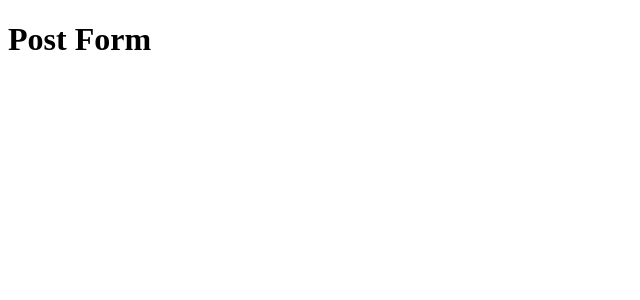
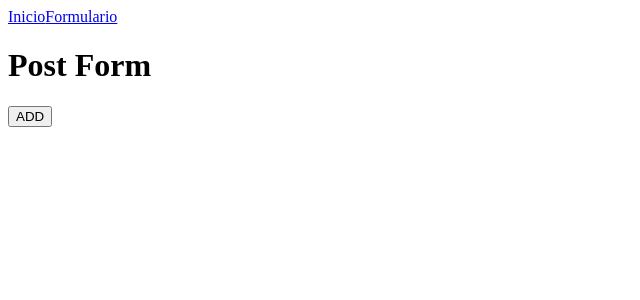
Before and after one commit to Argenthands/MERN-CONTENT-CRUD, a React (Create React App) app in the folder client/: page /new in a window 1280 px wide. Shown: the top 300 px of the page, without its empty margins (0-640 px from the left). Built offline with nearby package versions, Linux system fonts and the light colour scheme.

Commit message:
actualizado para usar react 18 el index.js, agregado el componente NavBar y creado el contex en lugar de redux

```diff
--- a/client/src/App.js
+++ b/client/src/App.js
@@ -4,6 +4,9 @@ import {
 	PostForm,
 	NotFoundPage
 } from './pages';
+import {
+	NavBar
+} from './components'
 import './App.css';
 import { PostProvider } from './context/postContext';
 
@@ -11,6 +14,7 @@ function App() {
 	return (
 		<div className='MainContainer'>
 		<PostProvider>
+			<NavBar />
 			<Routes>
 
 				<Route path="/" element={<HomePage />} />
--- /dev/null
+++ b/client/src/components/NavBar.js
@@ -0,0 +1,10 @@
+import { NavLink } from "react-router-dom"
+
+export function NavBar() {
+    return (
+        <nav className='NavBar'>
+            <NavLink className={({ isActive }) => isActive ? 'active' : 'Button__Menu'} to={'/'}>Inicio</NavLink>
+            <NavLink className={({ isActive }) => isActive ? 'active' : 'Button__Menu'} to={'/new'}>Formulario</NavLink>
+        </nav>
+    )
+}
--- /dev/null
+++ b/client/src/components/index.js
@@ -0,0 +1 @@
+export { NavBar } from "./NavBar";
--- a/client/src/context/postContext.js
+++ b/client/src/context/postContext.js
@@ -1,7 +1,19 @@
-//nota, se extrae children de las props porque ese el nombre de la misma
+import { useState, createContext, useContext } from "react"
+
+// exporto un hoock con el contexto y el state
+const postContext = createContext()
+export const usePosts = () => {
+    const context = useContext(postContext)
+    return context
+}
+
 export const PostProvider = ({ children }) => {
-    console.log('container console log')
-    return <div>
+
+    const [posts, setPosts] = useState([])
+    return <postContext.Provider value={{
+        posts,
+        setPosts
+    }}>
         {children}
-    </div>
+    </postContext.Provider>
 }
--- a/client/src/pages/PostForm.js
+++ b/client/src/pages/PostForm.js
@@ -1,6 +1,17 @@
+import { usePosts } from "../context/postContext"
+export function PostForm() {
 
-export function PostForm() {
+    const { posts, setPosts } = usePosts()
+
     return (
-        <div><h1>Post Form</h1></div>
+        <div>
+            <h1>Post Form</h1>
+            <div>
+                <label>{posts}</label>
+                <button onClick={()=>setPosts([1,2,3])}>
+                    ADD
+                </button>
+            </div>
+        </div>
     )
 }
```
